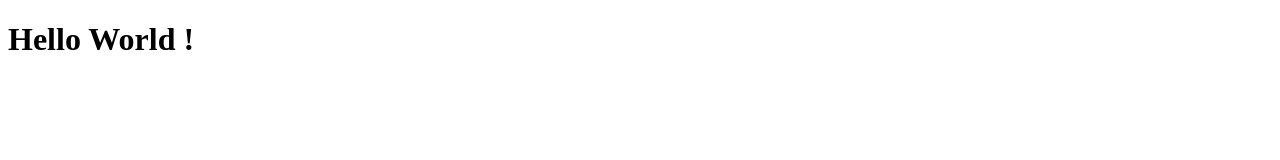
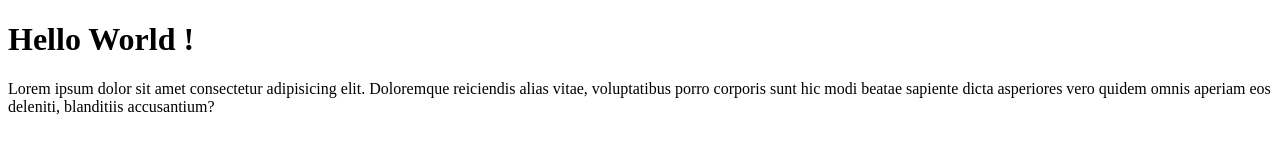
Before and after one commit to ferigustiadi/picak-git-test, a plain HTML site: page index.html in a window 1280 px wide. Drawn offline with Linux system fonts and the light colour scheme.

Commit message:
menambahkan paragraf

```diff
--- a/index.html
+++ b/index.html
@@ -8,5 +8,8 @@
   </head>
   <body>
     <h1>Hello World !</h1>
+    <p>
+      Lorem ipsum dolor sit amet consectetur adipisicing elit. Doloremque reiciendis alias vitae, voluptatibus porro corporis sunt hic modi beatae sapiente dicta asperiores vero quidem omnis aperiam eos deleniti, blanditiis accusantium?
+    </p>
   </body>
 </html>
```
